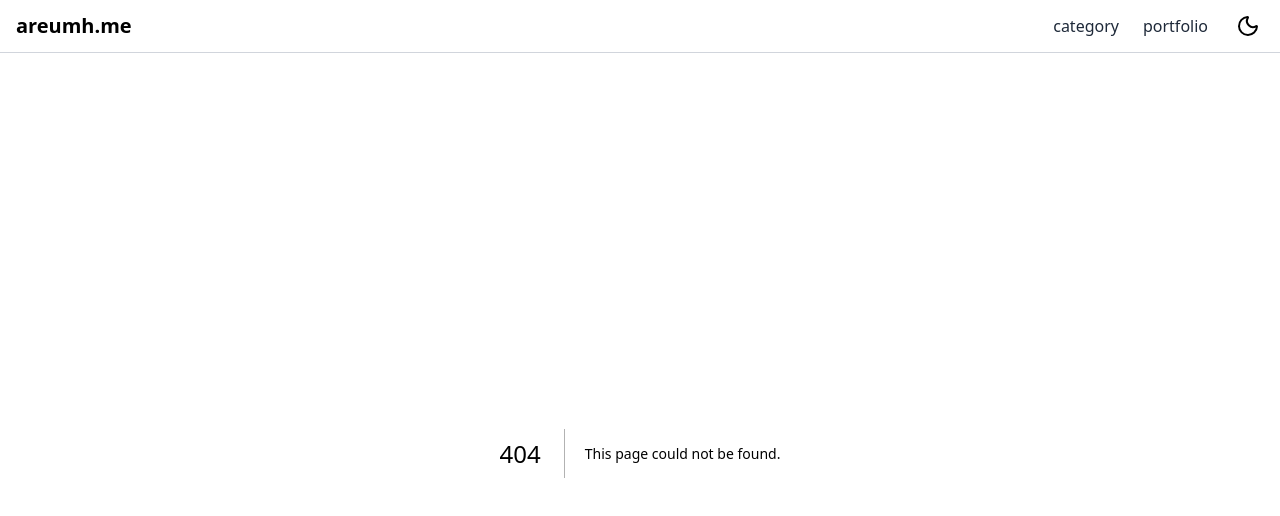
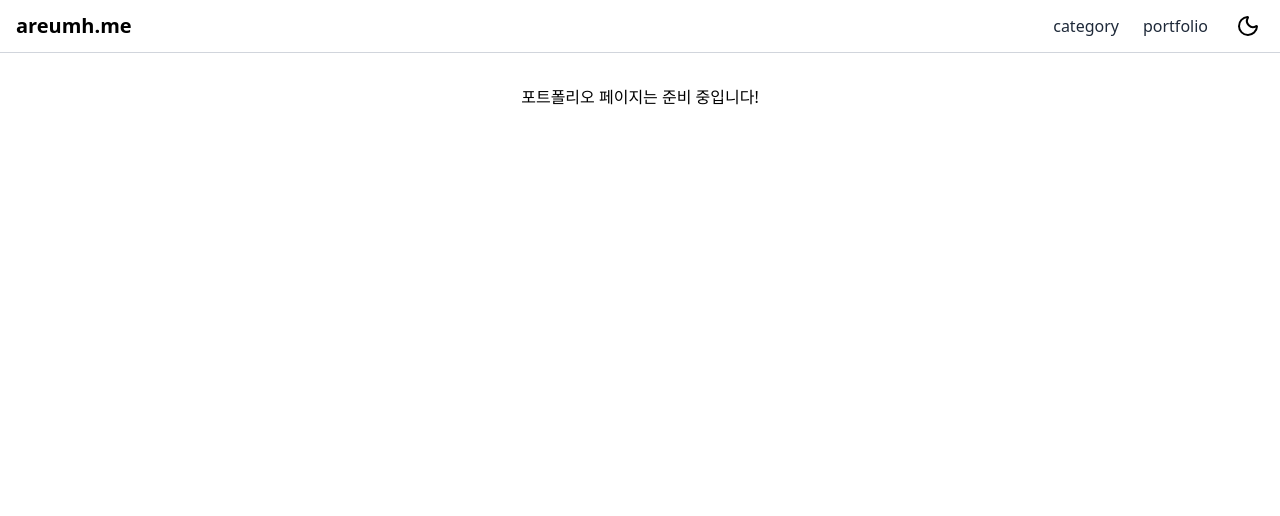
Before and after one commit to areumH/areumh-blog, a Next.js app: page /portfolio in a window 1280 px wide. Before the commit this address had no page. Shown: the top 516 px of the page. Built offline with nearby package versions, Linux system fonts and the light colour scheme.

Commit message:
feat: 포트폴리오 페이지 임시 추가

```diff
--- a/app/layout.tsx
+++ b/app/layout.tsx
@@ -16,7 +16,7 @@ export default function RootLayout({
     <html lang="en">
       <body>
         <Header />
-        <main className="container mx-auto">{children}</main>
+        <main className="container mx-auto px-10 py-8">{children}</main>
       </body>
     </html>
   );
--- /dev/null
+++ b/app/portfolio/page.tsx
@@ -0,0 +1,7 @@
+export default function Portfolio() {
+  return (
+    <div className="flex flex-col items-center">
+      <p>포트폴리오 페이지는 준비 중입니다!</p>
+    </div>
+  );
+}
```
